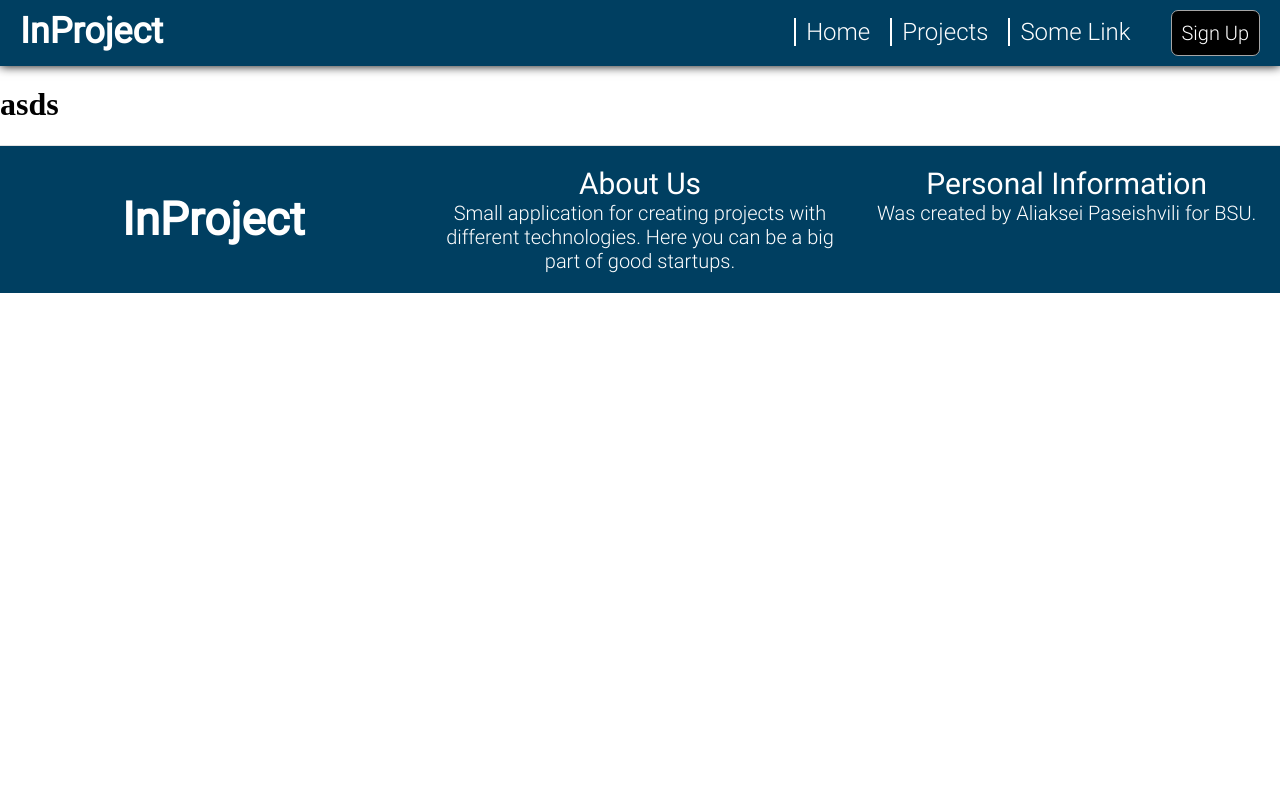
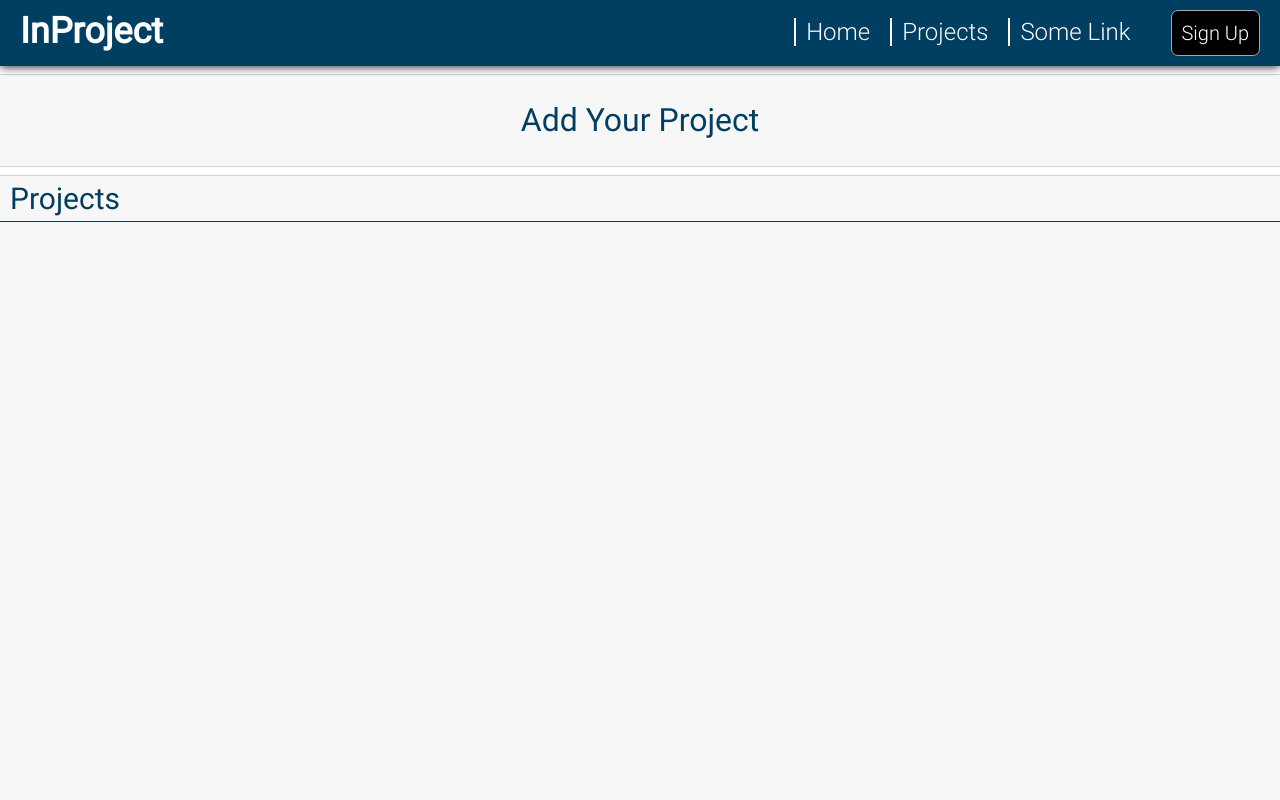
Before and after one commit to UNBREAKING/diplom, a React app: page /projects in a window 1280 px wide. Shown: the top 800 px of the page. Built offline with nearby package versions, Linux system fonts and the light colour scheme.

Commit message:
Added skeleton of projects page

```diff
--- /dev/null
+++ b/src/components/AddProjectBlock/AddProjectBlock.js
@@ -0,0 +1,25 @@
+import React from 'react'
+import styled from 'styled-components'
+
+const AddProjectBlock = () =>
+    <Wrapper>
+        <Title>
+            Add Your Project
+        </Title>
+    </Wrapper>
+
+export default AddProjectBlock
+
+const Wrapper = styled.div`
+    margin: 10px 0;
+    padding: 5px 20px;
+    background: #F7F7F7;
+    box-shadow: 0 0 1px black;
+    text-align: center;
+`
+
+const Title = styled.h1`
+    color: #003F61;
+    font-family: 'Roboto Regular';
+    font-weight: 400;
+`
--- /dev/null
+++ b/src/components/AddProjectBlock/index.js
@@ -0,0 +1 @@
+export { default as AddProjectBlock } from './AddProjectBlock'
--- a/src/components/App/App.js
+++ b/src/components/App/App.js
@@ -1,7 +1,12 @@
 import React from 'react'
 import { Route, Switch } from 'react-router-dom'
 import styled from 'styled-components'
-import { HomePage, Header, Footer } from '../index'
+import {
+    HomePage,
+    Header,
+    Footer,
+    ProjectsPage
+} from '../index'
 
 const App = () =>
     <Wrapper>
@@ -9,7 +14,7 @@ const App = () =>
         <Content>
         <Switch>
             <Route exact path='/' component={HomePage} />
-            <Route exact path='/projects' component={()=><h1>asds</h1>} />
+            <Route exact path='/projects' component={ProjectsPage} />
         </Switch>
         <Footer />
         </Content>
--- /dev/null
+++ b/src/components/ProjectsBlock/ProjectsBlock.js
@@ -0,0 +1,28 @@
+import React from 'react'
+import styled from 'styled-components'
+
+const ProjectsBlock = () =>
+    <Wrapper>
+        <Title>
+            Projects
+        </Title>
+    </Wrapper>
+
+export default ProjectsBlock
+
+const Wrapper = styled.div`
+    width: 100%;
+    margin-bottom: 10px;
+    background: #F7F7F7;
+    min-height: 1000px;
+    box-shadow: 0 0 1px black;
+`
+
+const Title = styled.div`
+    padding: 5px 10px;
+    font-size: 30px;
+    font-weight: 400;
+    color: #003F61;
+    font-family: 'Roboto Regular';
+    border-bottom: 1px solid #003F61;
+`
--- /dev/null
+++ b/src/components/ProjectsBlock/index.js
@@ -0,0 +1 @@
+export { default as ProjectsBlock } from './ProjectsBlock'
--- /dev/null
+++ b/src/components/ProjectsPage/ProjectsPage.js
@@ -0,0 +1,16 @@
+import React from 'react'
+import styled from 'styled-components'
+import { AddProjectBlock, ProjectsBlock } from '../index'
+
+const ProjectsPage = () =>
+    <Wrapper>
+        <AddProjectBlock />
+        <ProjectsBlock />
+    </Wrapper>
+
+export default ProjectsPage
+
+const Wrapper = styled.div`
+    max-width: 1280px;
+    margin: 0 auto;
+`
--- /dev/null
+++ b/src/components/ProjectsPage/index.js
@@ -0,0 +1 @@
+export { default as ProjectsPage } from './ProjectsPage'
--- a/src/components/index.js
+++ b/src/components/index.js
@@ -7,3 +7,9 @@ export { ContentBlock } from './ContentBlock'
 export { HomePage } from './HomePage'
 
 export { Footer } from './Footer'
+
+export { ProjectsPage } from './ProjectsPage'
+
+export { AddProjectBlock } from './AddProjectBlock'
+
+export { ProjectsBlock } from './ProjectsBlock'
```
